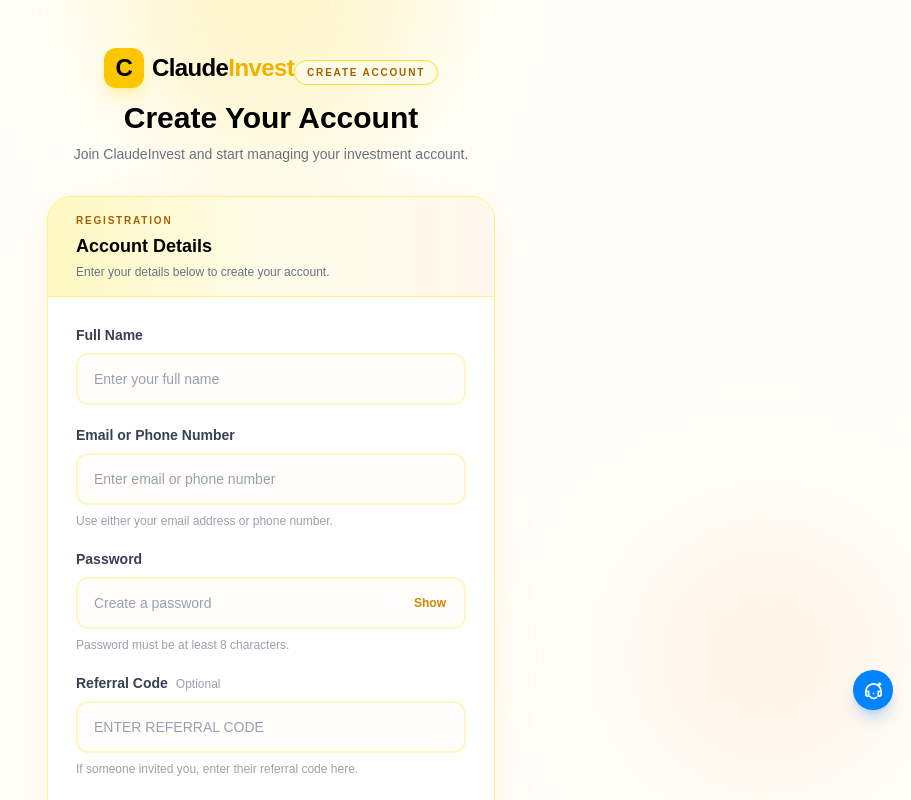
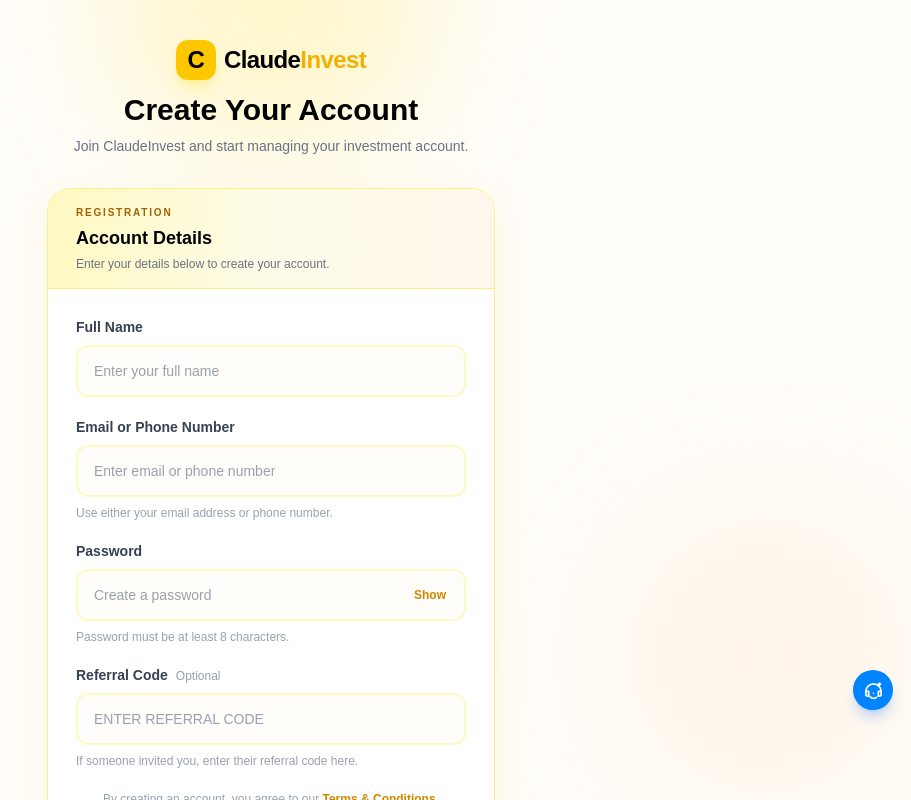
Before and after one commit to saithsalman8085/saith-invest, a Next.js app: page /register in a window 1280 px wide. Shown: the top 800 px of the page, without its empty margins (369-1280 px from the left). Built offline with nearby package versions, Linux system fonts and the light colour scheme.

Commit message:
Remove create account badge

```diff
--- a/app/register/page.tsx
+++ b/app/register/page.tsx
@@ -105,10 +105,6 @@ export default function RegisterPage() {
                 Claude<span className="text-yellow-500">Invest</span>
               </span>
             </Link>
-
-            <div className="mt-5 inline-flex rounded-full border border-yellow-300 bg-yellow-50 px-3 py-1 text-[10px] font-bold uppercase tracking-[0.18em] text-yellow-700">
-              Create Account
-            </div>
 
             <h1 className="mt-3 text-2xl font-bold sm:text-3xl">
               Create Your Account
```
